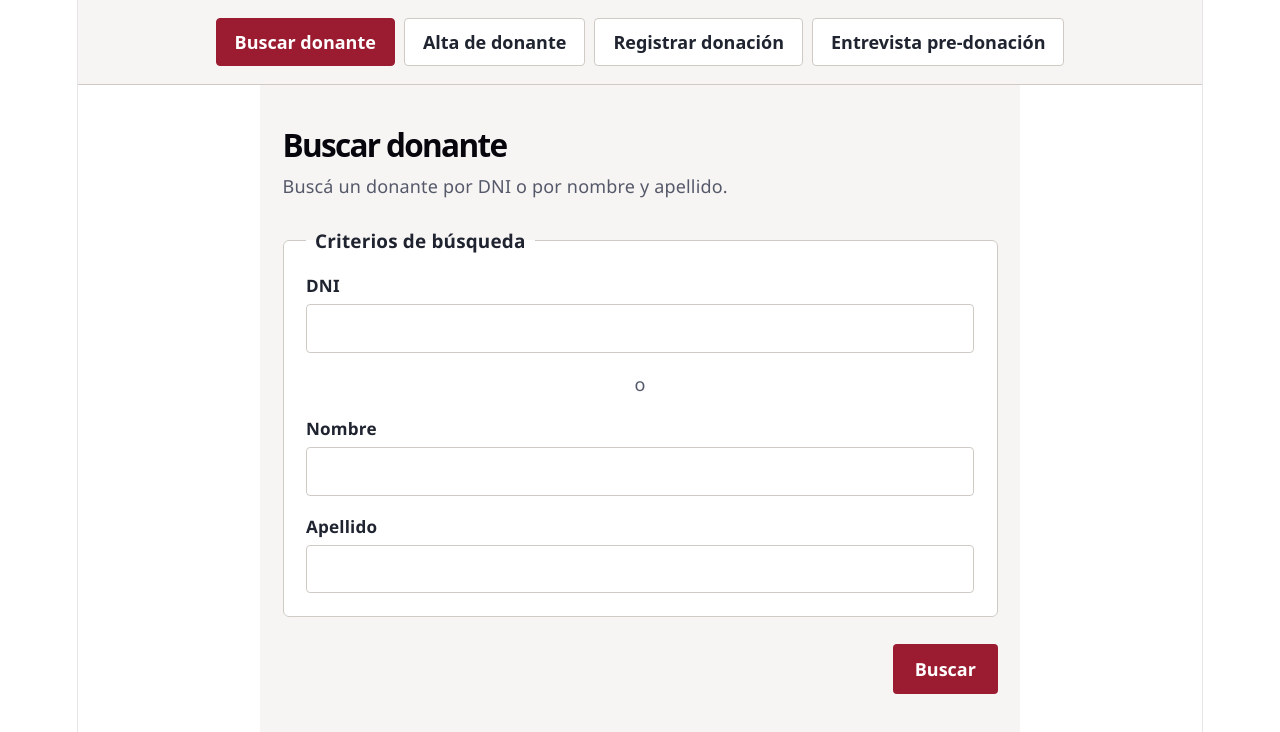
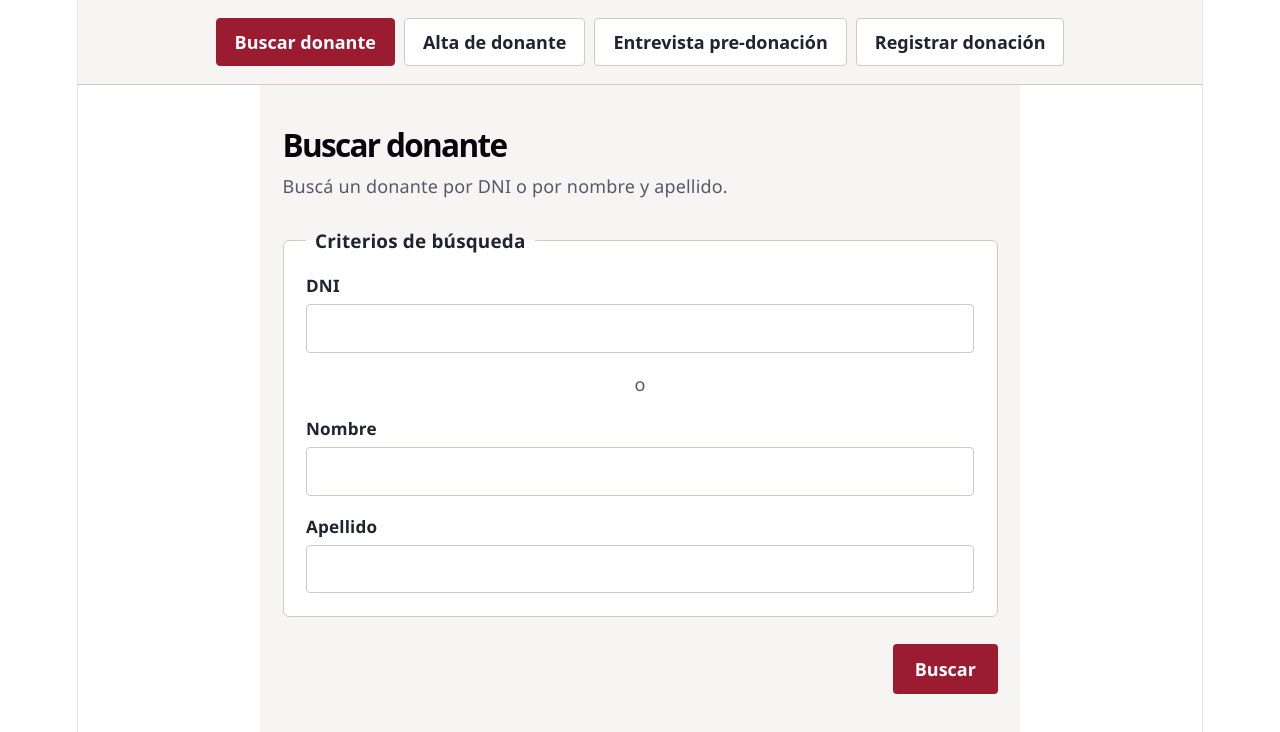
Before and after one commit to Damianpiazz/Agiles, a React (Vite) app in the folder frontend/: page / in a window 1280 px wide. Shown: the top 732 px of the page. Built offline with nearby package versions, Linux system fonts and the light colour scheme.

Commit message:
fix(front): cambio orden de la navbar

```diff
--- a/frontend/src/App.tsx
+++ b/frontend/src/App.tsx
@@ -64,18 +64,18 @@ export default function App() {
 
         <button
           type="button"
+          className={vista === "entrevista" ? "activo" : ""}
+          onClick={() => irAEntrevista()}
+        >
+          Entrevista pre-donación
+        </button>
+
+        <button
+          type="button"
           className={vista === "donacion" ? "activo" : ""}
           onClick={abrirDonacion}
         >
           Registrar donación
-        </button>
-
-        <button
-          type="button"
-          className={vista === "entrevista" ? "activo" : ""}
-          onClick={() => irAEntrevista()}
-        >
-          Entrevista pre-donación
         </button>
       </nav>
 
```
